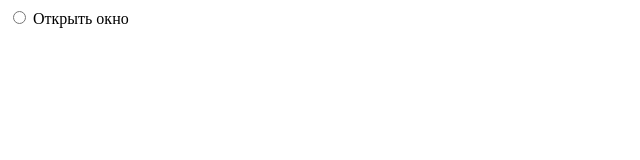
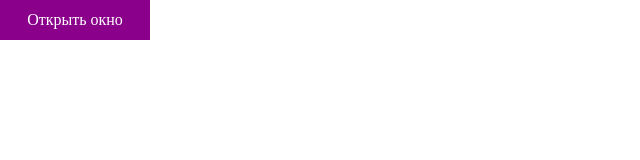
Before and after one commit to Rachell413/11.12.-git, a plain HTML site: page index3.html in a window 1280 px wide. Shown: the whole page, without its empty margins (0-640 px from the left). Drawn offline with Linux system fonts and the light colour scheme.

Commit message:
Стили для кнопки

```diff
--- a/index3.html
+++ b/index3.html
@@ -16,5 +16,32 @@
             Открыть окно
           </label>
     </div>
+    <style>
+        * {
+            margin: 0;
+            padding: 0;
+        }
+        #toogle-modal-window{
+            display: none;
+        }
+
+        #toogle-modal-window + label {
+            display: block;
+
+            width: 150px;
+            height: 40px;
+            line-height: 40px;
+
+            text-align: center;
+
+            background-color: blueviolet;
+            color: white;
+        }
+
+        #toogle-modal-window + label:hover {
+            background-color: darkmagenta;
+            cursor: pointer;
+        }
+    </style>
 </body>
 </html>
```
